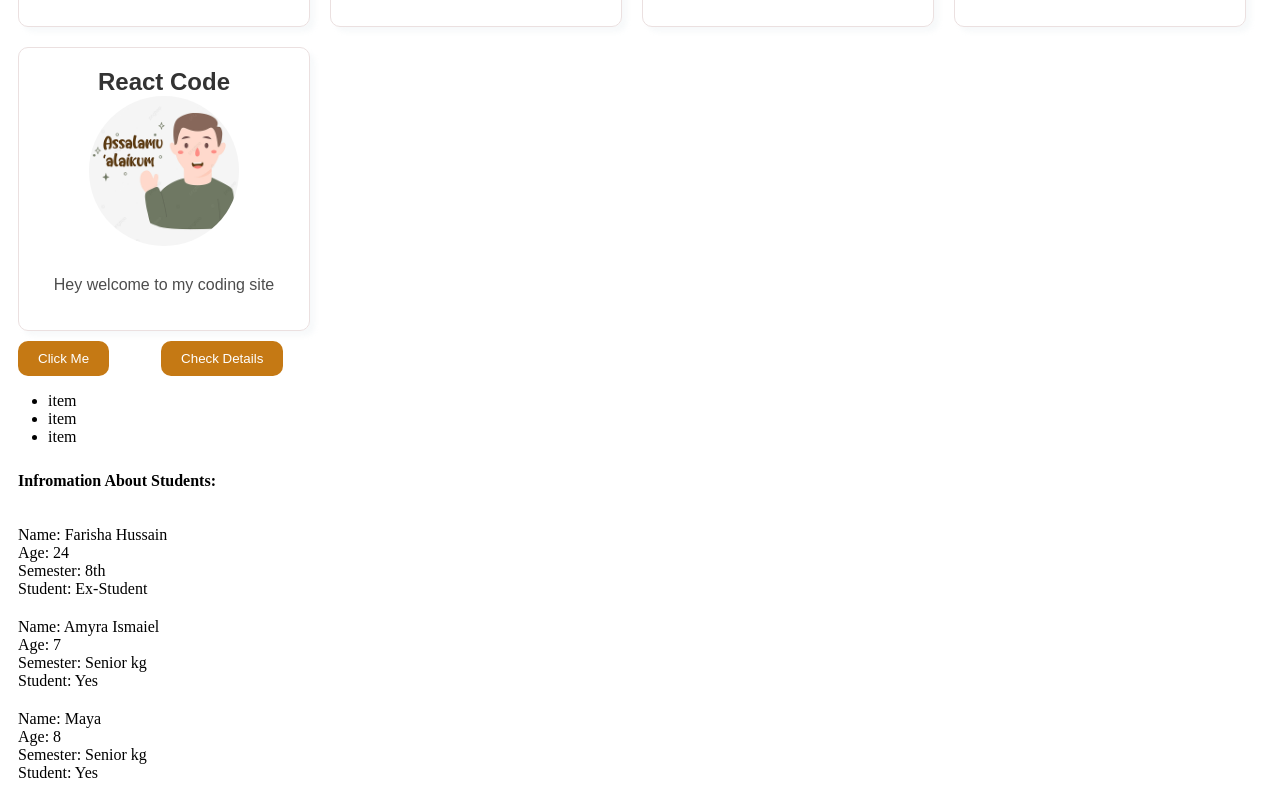
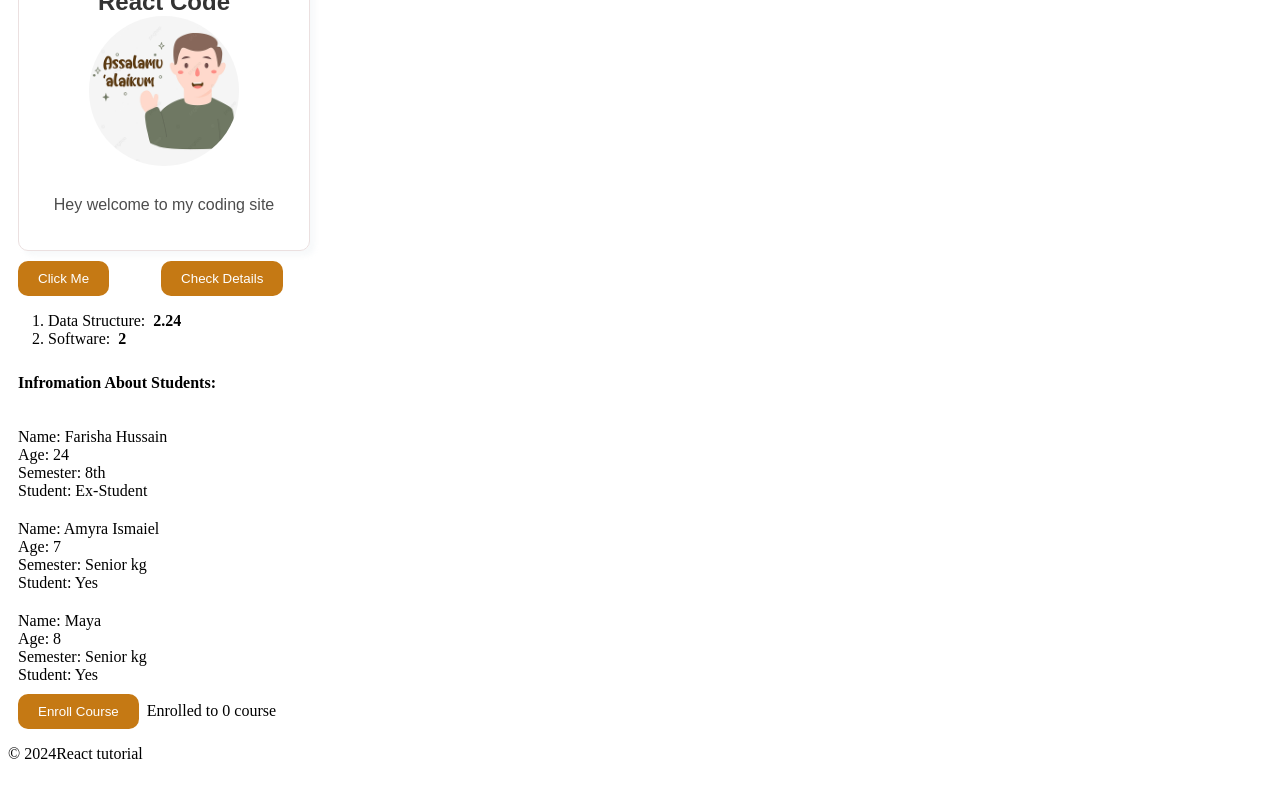
Before and after one commit to farisha-28/Interactive_Tracker, a React (Vite) app: page / in a window 1280 px wide. Shown: the part 559-1359 px from the top of the page. After the commit the page ends 1338 px from the top, so only its background shows below. Built offline with nearby package versions, Linux system fonts and the light colour scheme.

Commit message:
Click Event Handle File

```diff
--- a/src/App.jsx
+++ b/src/App.jsx
@@ -1,5 +1,5 @@
 import Header from './Header.jsx';
-import Footer from './footer.jsx';
+import Footer from './Footer.jsx';
 import Batch from './Batch.jsx';
 import Card from './Card.jsx';
 import Button from './Button/Button.jsx';
@@ -7,6 +7,7 @@ import Inline from './ButtonInline.jsx';
 import Student from './Student.jsx';
 import UserGreeting from './GreetigUser.jsx';
 import List from './List.jsx';
+import Event from './eventHandling.jsx';
 
 // adding css technique-- external, modules, inline
 function App(){
@@ -15,7 +16,6 @@ function App(){
        <Header/>
        <UserGreeting isLoggedIn={true} age={7} userName="Farisha"/>
        <Batch/>
-       <Footer/>
        <Card/>
        <Card/>
        <Card/>
@@ -28,6 +28,8 @@ function App(){
        <Student name="Farisha Hussain" age={24} semester="8th" isStudent={false}/>
        <Student name="Amyra Ismaiel" age={7} semester="Senior kg" isStudent={true}/>
        <Student name="Maya" age={8} semester="Senior kg" isStudent={true}/>
+       <Event/>
+       <Footer/>
 
     </>
 
--- a/src/List.jsx
+++ b/src/List.jsx
@@ -1,13 +1,29 @@
 // Rendering Lists
 
+function List() {
+    const courses = [
+        { name: "Algorithm", credit: 3.00 },
+        { name: "Data Structure", credit: 2.24 },
+        { name: "Compiler", credit: 3 },
+        { name: "Software", credit: 2 }
+    ];
 
-function List(){
+    // courses.sort((a, b) => a.name.localeCompare(b.name));  //alphabetical
+    // courses.sort((a, b) => b.name.localeCompare(a.name));  // reverse alphabetical
+    // courses.sort((a, b) => a.credit - b.credit);  // numeric
+    // courses.sort((a, b) => b.credit - a.credit);  // reverse numeric
 
-    const courses = ["Algorithm", "Data Structure", "Software Development"];
-    const listItems = courses.map(item => <li>item</li>);
+    const lowCreditCourses = courses.filter(course => course.credit < 3);
+    const listItems = lowCreditCourses.map(lowCreditCourse => (
+        <li key={lowCreditCourse.credit}>
+            {lowCreditCourse.name}: &nbsp;
+            <b>{lowCreditCourse.credit}</b>
+        </li>
+    ));
+
     return (
-        <ul>{listItems}</ul>
+        <ol>{listItems}</ol>
     );
 }
 
-export default List
+export default List;
--- /dev/null
+++ b/src/eventHandling.jsx
@@ -0,0 +1,37 @@
+import React, { useState } from 'react';
+
+function Event() {
+
+    const [count, setCount] = useState(0);
+    const max = 9;
+
+    const eventStyles = {
+        backgroundColor : "rgb(197, 121, 20)",
+        color : "white",
+        padding: "10px 20px",
+        borderRadius: "10px",
+        border : "none",
+        cursor: "pointer",
+        marginLeft: "10px",
+    }
+
+    const handleClick = (name) => {
+        if (count < max) {
+            setCount(count + 1);
+            console.log(`${name}, you enrolled to ${count + 1} course `);
+        } else {
+            console.log(`${name}, can't enroll to more than ${max} courses.`)
+        }
+    };
+
+    return (
+        <div>
+            <button style={eventStyles} onClick={() => handleClick("Farisha")}>
+                Enroll Course
+            </button> &nbsp;
+            {count < max ? `Enrolled to ${count} course` : `You can't enroll to more than ${max} courses.`}
+        </div>
+    );
+}
+
+export default Event;
```
Also changed, not shown: src/GreetingUser.jsx (renamed from src/GreetigUser.jsx).
